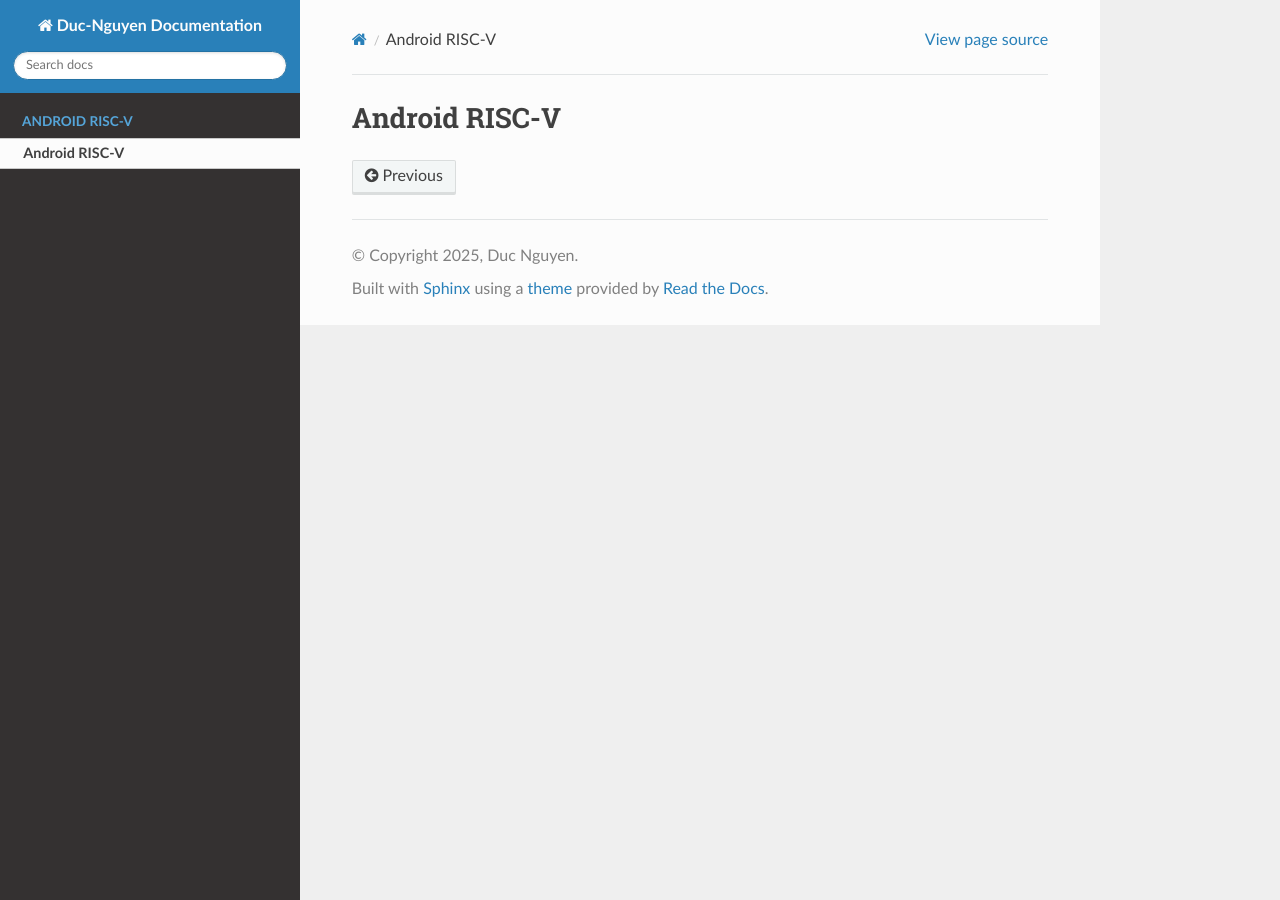
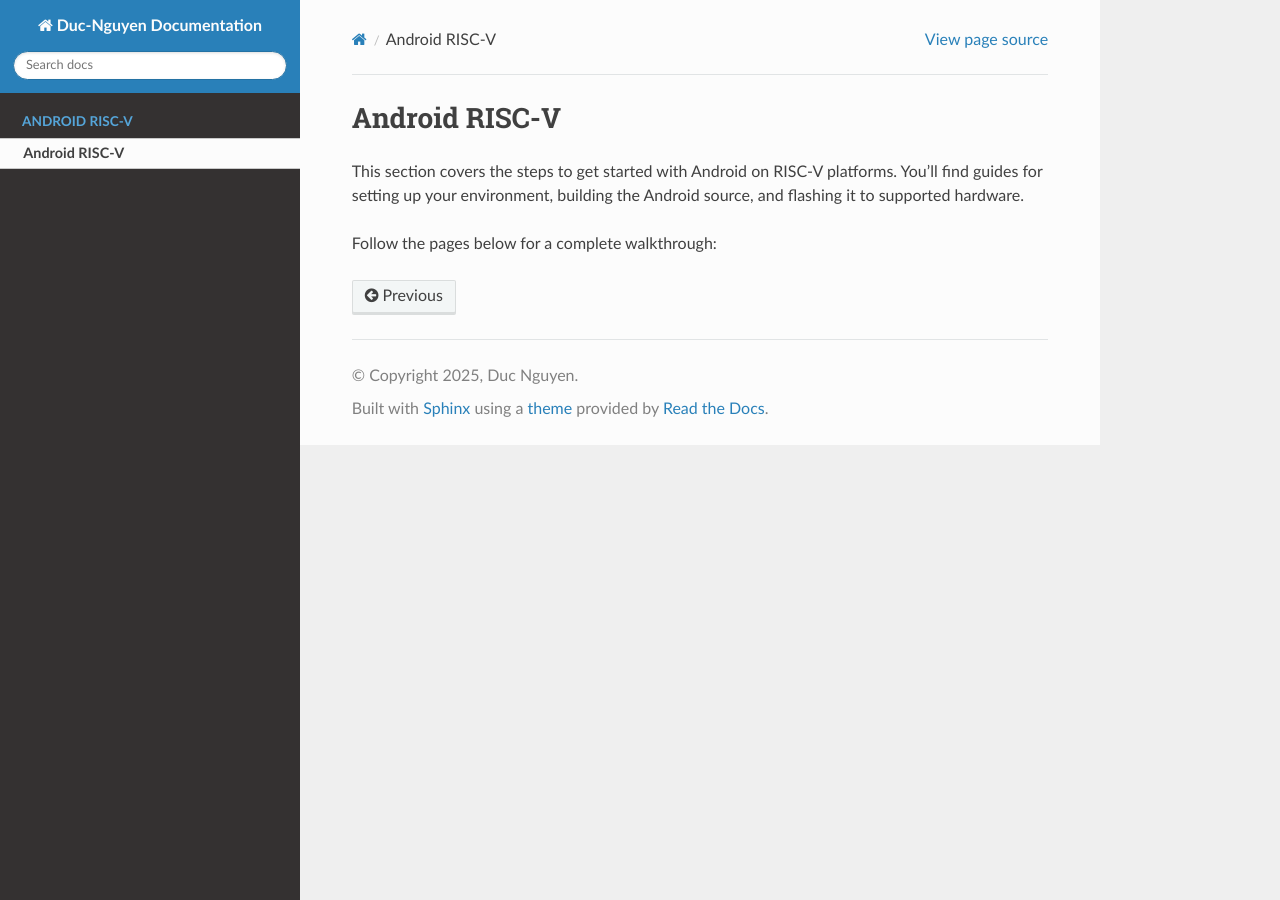
Before and after one commit to duc-nguyenhoang/myLab, a Sphinx documentation site: the page built from source/android/index.rst, in a window 1280 px wide. Built offline with Sphinx 7.4.7 and the Read the Docs theme 3.1.0, drawn with Linux system fonts in a browser that asks for light colours; pages that are not in the unit, such as notebooks, are missing from menus.

Commit message:
test android

```diff
--- a/source/android/index.rst
+++ b/source/android/index.rst
@@ -1,5 +1,10 @@
 Android RISC-V
 ============================
+
+This section covers the steps to get started with Android on RISC-V platforms.
+You'll find guides for setting up your environment, building the Android source, and flashing it to supported hardware.
+
+Follow the pages below for a complete walkthrough:
 
 .. toctree::
    :maxdepth: 1
```
